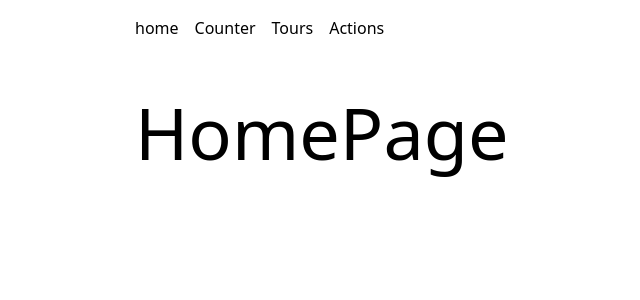
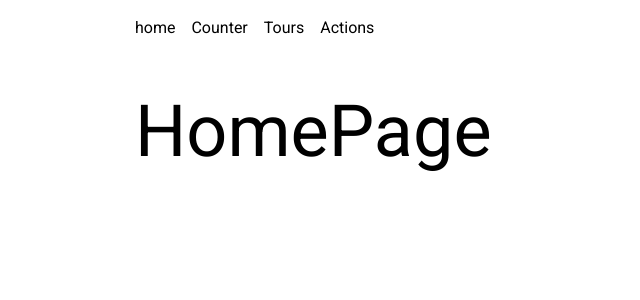
Before and after one commit to yuna-c/nextjs-tutorial, a Next.js app: page / in a window 1280 px wide. Shown: the top 300 px of the page, without its empty margins (121-761 px from the left). Built offline with nearby package versions, Linux system fonts and the light colour scheme.

Commit message:
googleFont 설정

```diff
--- a/app/layout.tsx
+++ b/app/layout.tsx
@@ -1,18 +1,11 @@
 import './globals.css'
 import type { Metadata } from 'next'
-import localFont from 'next/font/local'
+import { Inter, Inconsolata, Roboto } from 'next/font/google'
 import Navbar from '@/components/Navbar'
 
-const geistSans = localFont({
-  src: './fonts/GeistVF.woff',
-  variable: '--font-geist-sans',
-  weight: '100 900'
-})
-const geistMono = localFont({
-  src: './fonts/GeistMonoVF.woff',
-  variable: '--font-geist-mono',
-  weight: '100 900'
-})
+const inter = Inter({ subsets: ['latin'] })
+const inconsolate = Inconsolata({ subsets: ['latin'] })
+const roboto = Roboto({ subsets: ['latin'], weight: ['400'] })
 
 export const metadata: Metadata = {
   title: 'Create Next App',
@@ -26,7 +19,7 @@ export default function RootLayout({
 }>) {
   return (
     <html lang="en">
-      <body className={`${geistSans.variable} ${geistMono.variable} antialiased`}>
+      <body className={roboto.className}>
         <Navbar />
         <main className="max-w-3xl mx-auto py-10">{children}</main>
       </body>
```
